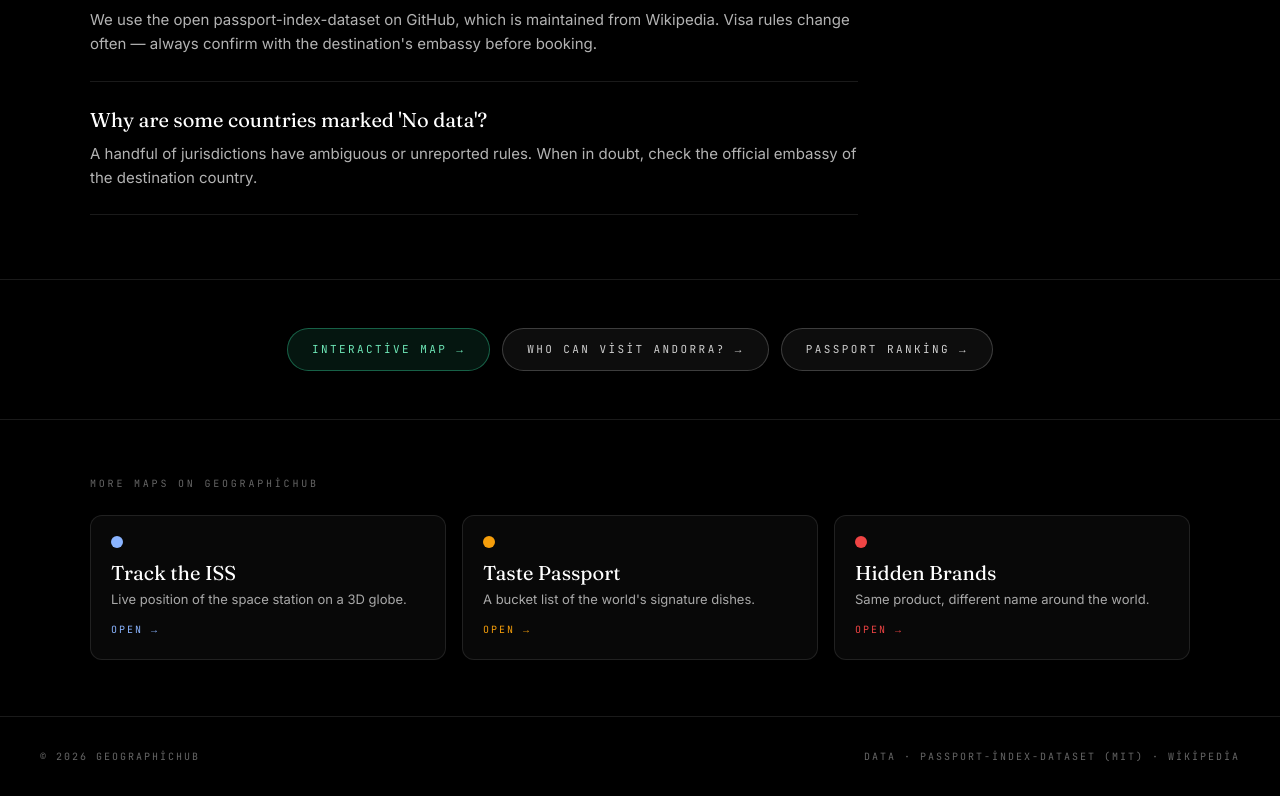
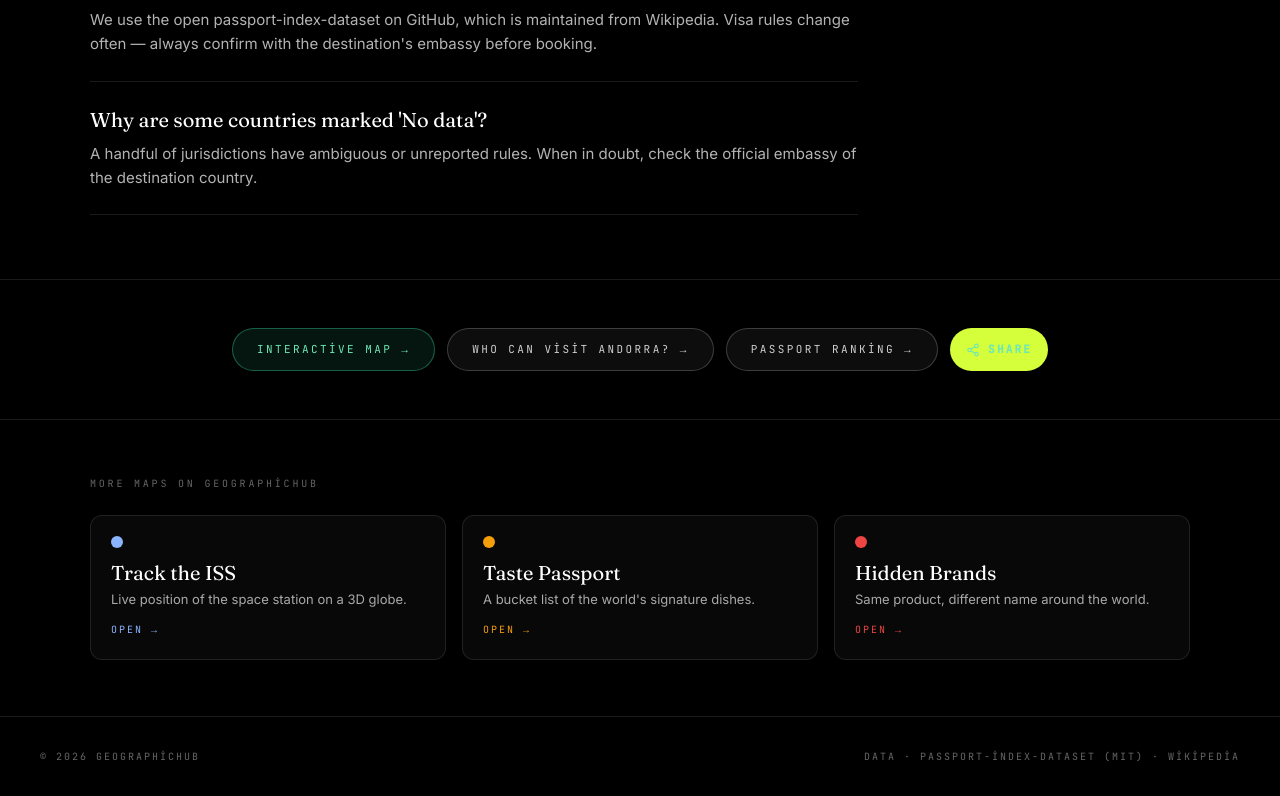
Before and after one commit to aktasevren/geographichub, a Next.js app: page /maps/visa-free/andorra in a window 1280 px wide. Shown: the part 3895-4691 px from the top of the page. Built offline with nearby package versions, Linux system fonts and the light colour scheme; no server answers.

Commit message:
viral pass-1: ShareButton (Web Share API + clipboard fallback) on Pilot Game end, Taste Passport country, Visa-Free passport pages; Pilot Game personal-best persistence + new-record badge

```diff
--- a/app/maps/pilot-game/page.tsx
+++ b/app/maps/pilot-game/page.tsx
@@ -4,6 +4,7 @@ import dynamic from "next/dynamic";
 import Link from "next/link";
 import SiteLogo from "@/components/SiteLogo";
 import { LocaleToggle, useLocale } from "@/components/LocaleProvider";
+import ShareButton from "@/components/ShareButton";
 import { useEffect, useMemo, useRef, useState } from "react";
 
 const Globe = dynamic(() => import("react-globe.gl"), { ssr: false });
@@ -218,6 +219,8 @@ export default function PilotGame() {
   const [countries, setCountries] = useState<any[]>([]);
   const [hints, setHints] = useState<string[]>([]);
   const [mask, setMask] = useState<boolean[]>([]);
+  const [bestScore, setBestScore] = useState<number>(0);
+  const [bestHops, setBestHops] = useState<number>(0);
   const globeRef = useRef<any>(null);
 
   useEffect(() => {
@@ -233,7 +236,30 @@ export default function PilotGame() {
       .then((r) => r.json())
       .then((d) => setCountries(d.features || []))
       .catch(() => {});
+    // Load personal best from localStorage
+    try {
+      const b = localStorage.getItem("pilot-best");
+      if (b) {
+        const parsed = JSON.parse(b);
+        setBestScore(parsed.score || 0);
+        setBestHops(parsed.hops || 0);
+      }
+    } catch {}
   }, []);
+
+  // Save personal best when game ends
+  useEffect(() => {
+    if (status !== "won" && status !== "lost") return;
+    if (score > bestScore) {
+      const next = { score, hops };
+      try {
+        localStorage.setItem("pilot-best", JSON.stringify(next));
+      } catch {}
+      setBestScore(score);
+      setBestHops(hops);
+    }
+    // eslint-disable-next-line react-hooks/exhaustive-deps
+  }, [status]);
 
   const newGame = async () => {
     const p = randomLatLng();
@@ -478,6 +504,19 @@ export default function PilotGame() {
         <div className="mt-3 font-mono text-[9px] uppercase tracking-[0.2em] text-white/40">
           {kmTravelled.toLocaleString()} / {EARTH_CIRC_KM.toLocaleString()} km
         </div>
+        {bestScore > 0 && (
+          <div className="mt-3 pt-3 border-t border-white/10">
+            <div className="flex items-baseline justify-between font-mono text-[10px] uppercase tracking-[0.18em]">
+              <span className="text-white/40">
+                {locale === "tr" ? "Rekorun" : "Best"}
+              </span>
+              <span className="text-emerald-400 tabular-nums">
+                {bestScore} · {bestHops}{" "}
+                {locale === "tr" ? "atlama" : "hops"}
+              </span>
+            </div>
+          </div>
+        )}
       </aside>
 
       {/* Bottom guess panel */}
@@ -486,18 +525,35 @@ export default function PilotGame() {
           <div className="rounded-2xl border border-white/15 bg-black/70 backdrop-blur-md p-5">
             {status === "won" && (
               <div className="text-center">
+                {score === bestScore && score > 0 && bestHops === hops && (
+                  <div className="inline-block mb-2 font-mono text-[10px] uppercase tracking-[0.22em] px-2 py-0.5 rounded-full bg-emerald-400 text-black font-semibold">
+                    ★ {locale === "tr" ? "Yeni rekor!" : "New record!"}
+                  </div>
+                )}
                 <div className="font-serif text-3xl md:text-4xl text-emerald-400 mb-2">
                   {t("pilot.win")}
                 </div>
                 <div className="text-white/70 mb-4">
                   {t("pilot.score.summary", { score, hops, wrong })}
                 </div>
+                <div className="flex items-center justify-center gap-2 flex-wrap">
                   <button
                     onClick={newGame}
                     className="px-6 py-2.5 rounded-full bg-emerald-400 text-black font-mono text-[11px] uppercase tracking-[0.22em] font-semibold"
                   >
                     {t("pilot.playAgain")}
                   </button>
+                  <ShareButton
+                    title="Pilotsun · GeographicHub"
+                    text={
+                      locale === "tr"
+                        ? `🌍 Dünyayı turladım! ${score} puan, ${hops} atlama, ${wrong} hata. Sen de dene:`
+                        : `🌍 I circled the Earth! ${score} pts, ${hops} hops, ${wrong} wrong. Try it:`
+                    }
+                    label={locale === "tr" ? "Sonucu paylaş" : "Share result"}
+                    className="text-white"
+                  />
+                </div>
               </div>
             )}
 
@@ -511,14 +567,28 @@ export default function PilotGame() {
                   <span className="text-white font-semibold">
                     {spawn?.country || spawn?.label}
                   </span>
-                  . {t("pilot.score.summary", { score, hops, wrong: "" })}
+                  . {t("pilot.score.summary", { score, hops, wrong })}
                 </div>
+                <div className="flex items-center justify-center gap-2 flex-wrap">
                   <button
                     onClick={newGame}
                     className="px-6 py-2.5 rounded-full bg-white/10 border border-white/20 text-white font-mono text-[11px] uppercase tracking-[0.22em]"
                   >
                     {t("pilot.newGame")}
                   </button>
+                  {score > 0 && (
+                    <ShareButton
+                      title="Pilotsun · GeographicHub"
+                      text={
+                        locale === "tr"
+                          ? `Pilotsun oyununda ${score} puan, ${hops} doğru atlama yaptım! Sen ne kadar yaparsın?`
+                          : `Scored ${score} pts, ${hops} hops in Pilot Game! Beat me:`
+                      }
+                      label={locale === "tr" ? "Paylaş" : "Share"}
+                      className="text-white"
+                    />
+                  )}
+                </div>
               </div>
             )}
 
--- a/app/maps/taste-passport/[country]/page.tsx
+++ b/app/maps/taste-passport/[country]/page.tsx
@@ -4,6 +4,7 @@ import Link from "next/link";
 import { notFound, useParams } from "next/navigation";
 import { useEffect, useMemo, useState } from "react";
 import PageHeader from "@/components/PageHeader";
+import ShareButton from "@/components/ShareButton";
 import { useLocale } from "@/components/LocaleProvider";
 import {
   Country,
@@ -152,6 +153,18 @@ export default function CountryPage() {
                       />
                     </div>
                   </div>
+                  {p && p.tasted > 0 && (
+                    <ShareButton
+                      title={`${country.name} · Damak Pasaportu`}
+                      text={
+                        complete
+                          ? `${country.flag} ${country.name} pasaportumu damgaladım — tüm yemekleri tattım! Sen de dene:`
+                          : `${country.flag} ${country.name}: ${p.tasted}/${p.total} yemek tadıldı (%${pct}). Sen kaç yedin?`
+                      }
+                      label={t("nav.about") === "Hakkında" ? "Paylaş" : "Share"}
+                      variant="primary"
+                    />
+                  )}
                 </div>
               </div>
             </div>
--- a/app/maps/visa-free/[passport]/page.tsx
+++ b/app/maps/visa-free/[passport]/page.tsx
@@ -10,6 +10,7 @@ import {
 } from "@/lib/visa-data";
 import { breadcrumbs, faqPage, jsonLd, siteUrl } from "@/lib/seo";
 import RelatedMaps from "@/components/RelatedMaps";
+import ShareButton from "@/components/ShareButton";
 
 type Params = { passport: string };
 
@@ -284,6 +285,13 @@ export default async function PassportPage({
           >
             Passport ranking →
           </Link>
+          <ShareButton
+            title={`${meta.name} Passport · GeographicHub`}
+            text={`${demonym} passport opens ${totalFree} destinations without an embassy visa. Check yours:`}
+            label="Share"
+            variant="primary"
+            className="text-emerald-300"
+          />
         </div>
       </section>
 
--- /dev/null
+++ b/components/ShareButton.tsx
@@ -0,0 +1,63 @@
+"use client";
+
+import { useState } from "react";
+
+type Props = {
+  title: string;
+  text: string;
+  url?: string;
+  className?: string;
+  label?: string;
+  variant?: "primary" | "ghost";
+};
+
+export default function ShareButton({
+  title,
+  text,
+  url,
+  className = "",
+  label = "Paylaş",
+  variant = "ghost",
+}: Props) {
+  const [copied, setCopied] = useState(false);
+  const targetUrl =
+    url || (typeof window !== "undefined" ? window.location.href : "");
+
+  const handleShare = async () => {
+    const shareData = { title, text, url: targetUrl };
+    if (navigator.share && navigator.canShare?.(shareData)) {
+      try {
+        await navigator.share(shareData);
+        return;
+      } catch (e) {
+        // user cancelled
+      }
+    }
+    // fallback: copy to clipboard
+    try {
+      await navigator.clipboard.writeText(`${text} ${targetUrl}`);
+      setCopied(true);
+      setTimeout(() => setCopied(false), 1800);
+    } catch {}
+  };
+
+  const base =
+    "inline-flex items-center gap-2 font-mono text-[11px] uppercase tracking-[0.2em] transition";
+  const variants =
+    variant === "primary"
+      ? "px-4 py-2 rounded-full bg-[var(--accent)] text-black font-semibold shadow-lg shadow-black/30 hover:gap-3"
+      : "px-3 py-1.5 rounded-full border border-current/30 hover:bg-current/10";
+
+  return (
+    <button onClick={handleShare} className={`${base} ${variants} ${className}`}>
+      <svg width="14" height="14" viewBox="0 0 24 24" fill="none" stroke="currentColor" strokeWidth="2">
+        <circle cx="18" cy="5" r="3" />
+        <circle cx="6" cy="12" r="3" />
+        <circle cx="18" cy="19" r="3" />
+        <line x1="8.59" y1="13.51" x2="15.42" y2="17.49" />
+        <line x1="15.41" y1="6.51" x2="8.59" y2="10.49" />
+      </svg>
+      {copied ? "Kopyalandı" : label}
+    </button>
+  );
+}
```
Lines whose indentation alone changed are shown as unchanged.
